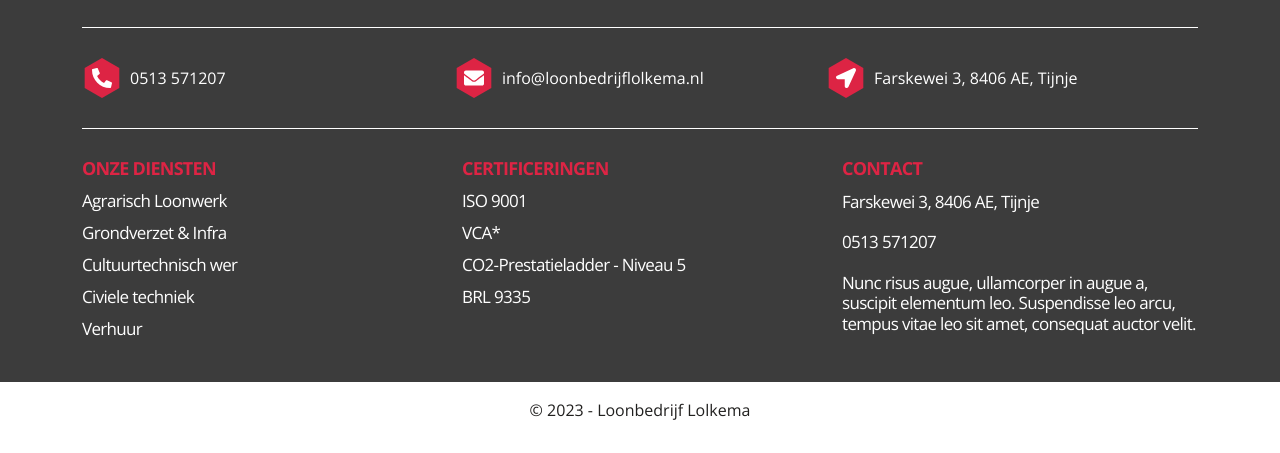
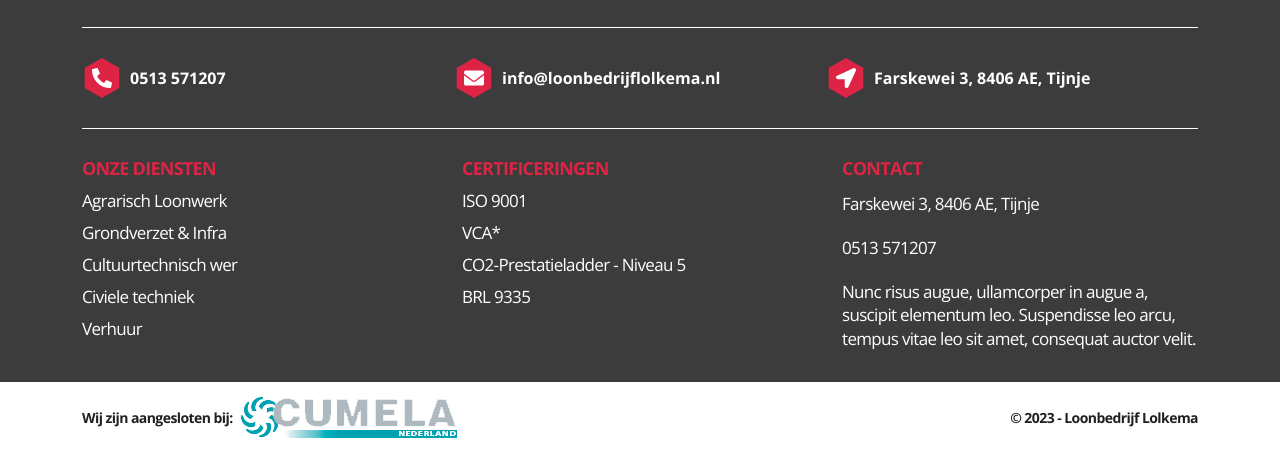
Before and after one commit to CBinnii/loonbedrijflolkema, a plain HTML site: page index.html in a window 1280 px wide. Shown: the part 2024-2477 px from the top of the page. Drawn offline with nearby package versions, Linux system fonts and the light colour scheme.

Commit message:
feat(*): Home page footer

```diff
--- a/index.html
+++ b/index.html
@@ -364,7 +364,14 @@
 				</div>
 			</div>
 			<div class="sub-footer">
-				<p>© 2023 - Loonbedrijf Lolkema</p>
+				<div class="container">
+					<div class="partner">
+						<p>Wij zijn aangesloten bij:</p>
+						<img src="images/footer-cumela.png" alt="Cumela">
+					</div>
+
+					<p>© 2023 - Loonbedrijf Lolkema</p>
+				</div>
 			</div>
 		</footer>
 
--- a/sass/_button.scss
+++ b/sass/_button.scss
@@ -19,6 +19,10 @@
         letter-spacing: -0.72px;
         text-transform: uppercase;
 
+        @media screen and (max-width: 991px) {
+            font-size: 16px;
+        }
+
         .hexagon {
             right: 15px;
         }
--- a/sass/_footer.scss
+++ b/sass/_footer.scss
@@ -64,6 +64,7 @@
                     align-items: center;
                     justify-content: flex-start;
                     width: 100%;
+                    font-weight: 700;
 
                     @media screen and (max-width: 991px) {
                         margin-bottom: 15px;
@@ -116,7 +117,7 @@
             p {
                 font-size: 17px;
                 font-weight: 400;
-                line-height: 1.2;
+                line-height: 1.4;
                 letter-spacing: -0.68px;
                 margin-bottom: 20px;
 
@@ -128,14 +129,56 @@
     }
 
     .sub-footer {
-        padding: 20px 0;
+        padding: 15px 0;
         background-color: $white;
         text-align: center;
 
-        p {
-            color: $gray-1;
-            margin: 0;
-            padding: 0;
+        .container {
+            display: flex;
+            justify-content: space-between;
+            align-items: center;
+
+            @media screen and (max-width: 991px) {
+                flex-direction: column;
+
+            }
+
+            .partner {
+                display: flex;
+                justify-content: flex-start;
+                align-items: center;
+
+                @media screen and (max-width: 991px) {
+                    flex-direction: column;
+                }
+
+                p {
+                    margin-right: 8px;
+                    font-size: 14px;
+                    font-weight: 700;
+                    letter-spacing: -0.56px;
+
+                    @media screen and (max-width: 991px) {
+                        margin-bottom: 15px;
+                        margin-right: 0;
+                    }
+                }
+
+                img {
+                    @media screen and (max-width: 991px) {
+                        margin-bottom: 15px;
+                    }
+                }
+            }
+
+            p {
+                color: $gray-1;
+                margin: 0;
+                padding: 0;
+                font-size: 14px;
+                font-weight: 700;
+                letter-spacing: -0.56px;
+            }
         }
     }
 }
--- a/sass/_home.scss
+++ b/sass/_home.scss
@@ -35,6 +35,10 @@
                     font-weight: 700;
                     margin-bottom: 25px;
                     line-height: 1.4;
+
+                    @media screen and (max-width: 991px) {
+                        font-size: 24px;
+                    }
                 }
             }
         }
@@ -46,6 +50,10 @@
                 font-size: 20px;
                 font-weight: 400;
                 line-height: 32px;
+
+                @media screen and (max-width: 991px) {
+                    font-size: 16px;
+                }
             }
         }
     }
```
Also changed, not shown: css/style.css, images/footer-cumela.png (added), 1 other file.
